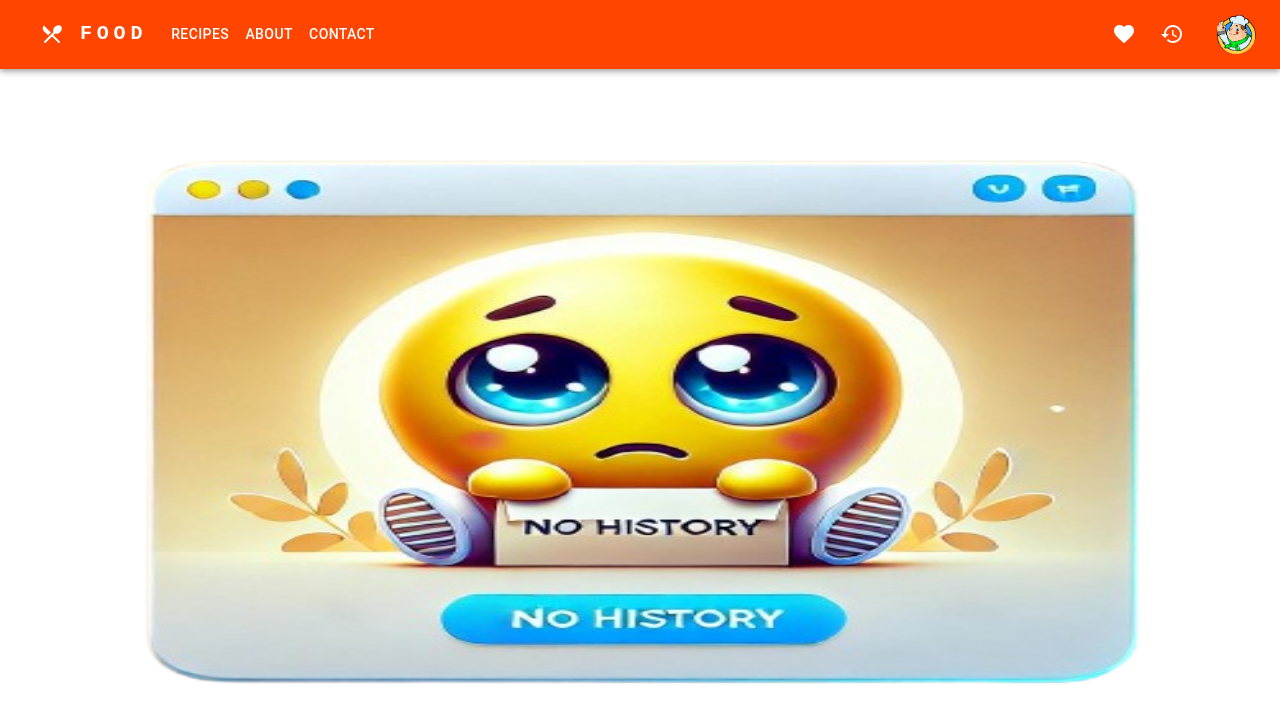
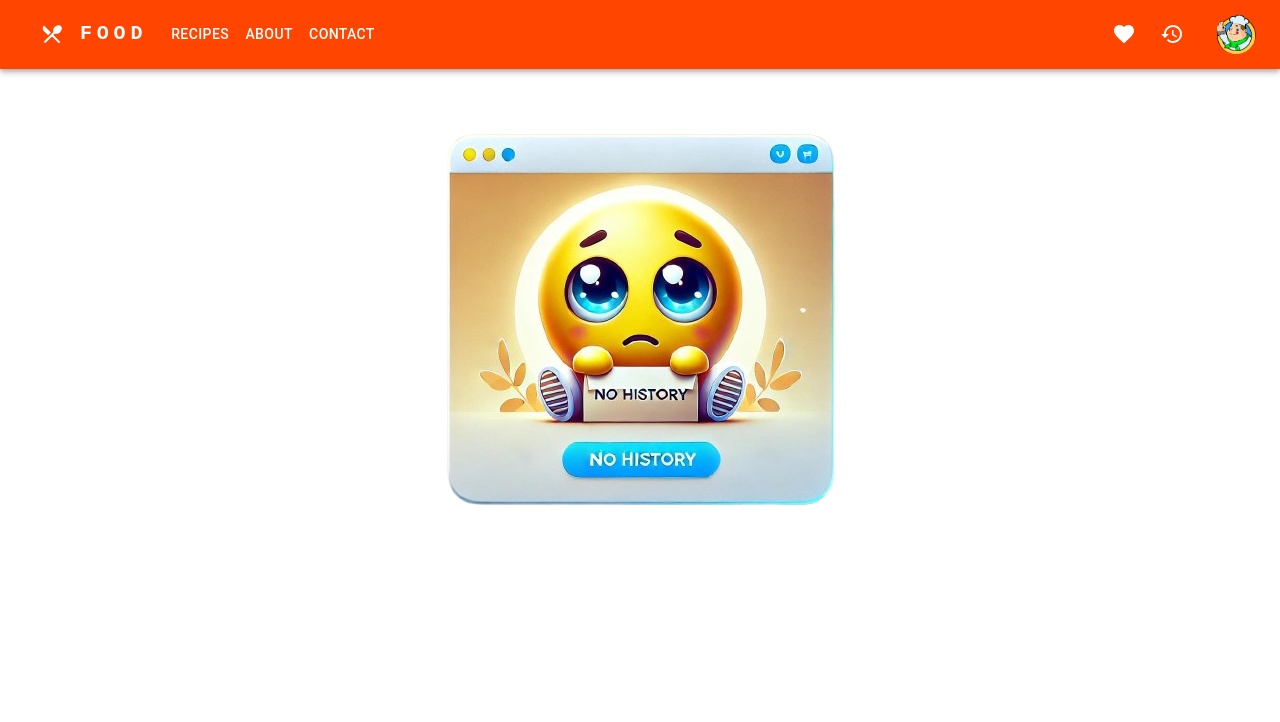
Before and after one commit to tarun9929/recipe-website, a React app: page /recipes/history in a window 1280 px wide. Shown: the top 722 px of the page. Built offline with nearby package versions, Linux system fonts and the light colour scheme; the HTML template or start-up script is replaced by a standard one.

Commit message:
added history items on history page

```diff
--- /dev/null
+++ b/src/Components/Error/EmptyPage.jsx
@@ -0,0 +1,23 @@
+import React from 'react'
+import { Stack } from '../index'
+import Empty from '../../../images/empty.png'
+
+function EmptyPage() {
+  return (
+    <>
+      <Stack
+        justifyContent={'center'}
+        alignItems={'center'}
+      >
+        <img
+          src={Empty}
+          alt=""
+          width={500}
+          height={500}
+        />
+      </Stack>
+    </>
+  )
+}
+
+export default EmptyPage
--- a/src/Components/History/History.jsx
+++ b/src/Components/History/History.jsx
@@ -1,8 +1,8 @@
 import React, { useEffect } from 'react'
 import { useSelector } from "react-redux";
 import meals from '../../MealApi/MealApi';
-import { Typography } from '../index';
-import Empty from '../../../images/empty.png'
+import { Box, FoodList, Stack, Typography , EmptyPage } from '../index';
+
 
 function History() {
   const ids = useSelector((state) => state.api.history);
@@ -22,9 +22,9 @@ function History() {
   })
 
   if(!ids.length) {
-    return <>
-      <img src={Empty} style={{width: '100%' , height: '88vh'}} alt="" />
-    </>
+    return <EmptyPage />
+  } else {
+    return <FoodList food={history} />
   }
 }
 
--- a/src/Components/Likes/Likes.jsx
+++ b/src/Components/Likes/Likes.jsx
@@ -1,7 +1,7 @@
 import React, { useEffect, useRef } from 'react'
 import meals from '../../MealApi/MealApi'
 import { useSelector } from 'react-redux'
-import { FoodList, Typography } from '../index';
+import { EmptyPage, FoodList, Typography } from '../index';
 
 function Likes() {
     const mealsData = useSelector((state) => state.api.likes);
@@ -23,7 +23,7 @@ function Likes() {
         return <Typography
             component={'h1'}
         >
-            NO LIKE YET
+            <EmptyPage />
 
         </Typography>
     }
--- a/src/Components/index.js
+++ b/src/Components/index.js
@@ -15,6 +15,7 @@ import Content from "./RecipeContent/Content";
 import Likes from './Likes/Likes';
 import Error from './Error/Error';
 import History from './History/History';
+import EmptyPage from './Error/EmptyPage';
 
 import { Typography } from '@mui/material'
 import AppBar from '@mui/material/AppBar';
@@ -57,6 +58,7 @@ export {
     Likes,
     Error,
     History,
+    EmptyPage,
 
     // Mui Components
     Typography,
```
Also changed, not shown: images/Error.png (added).
